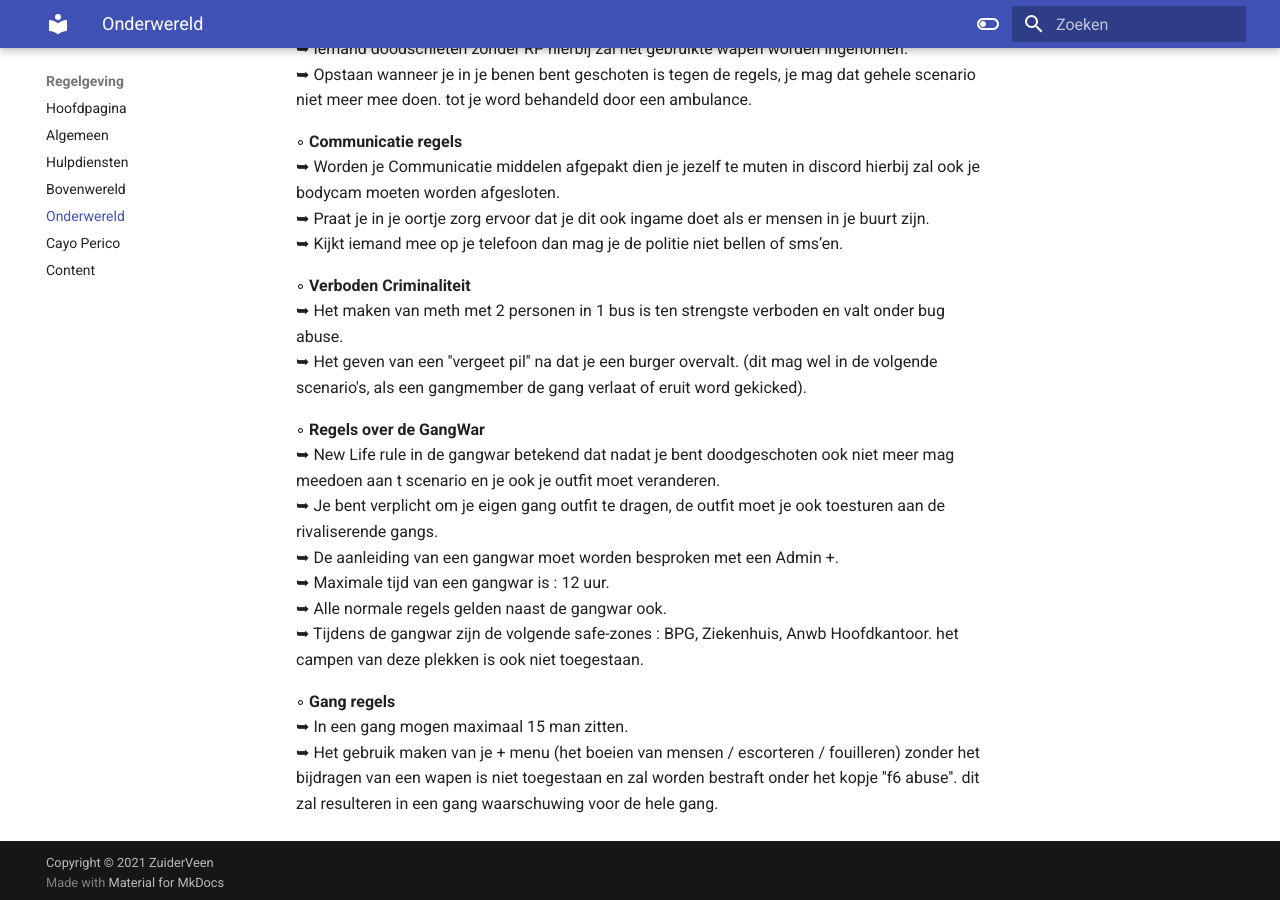
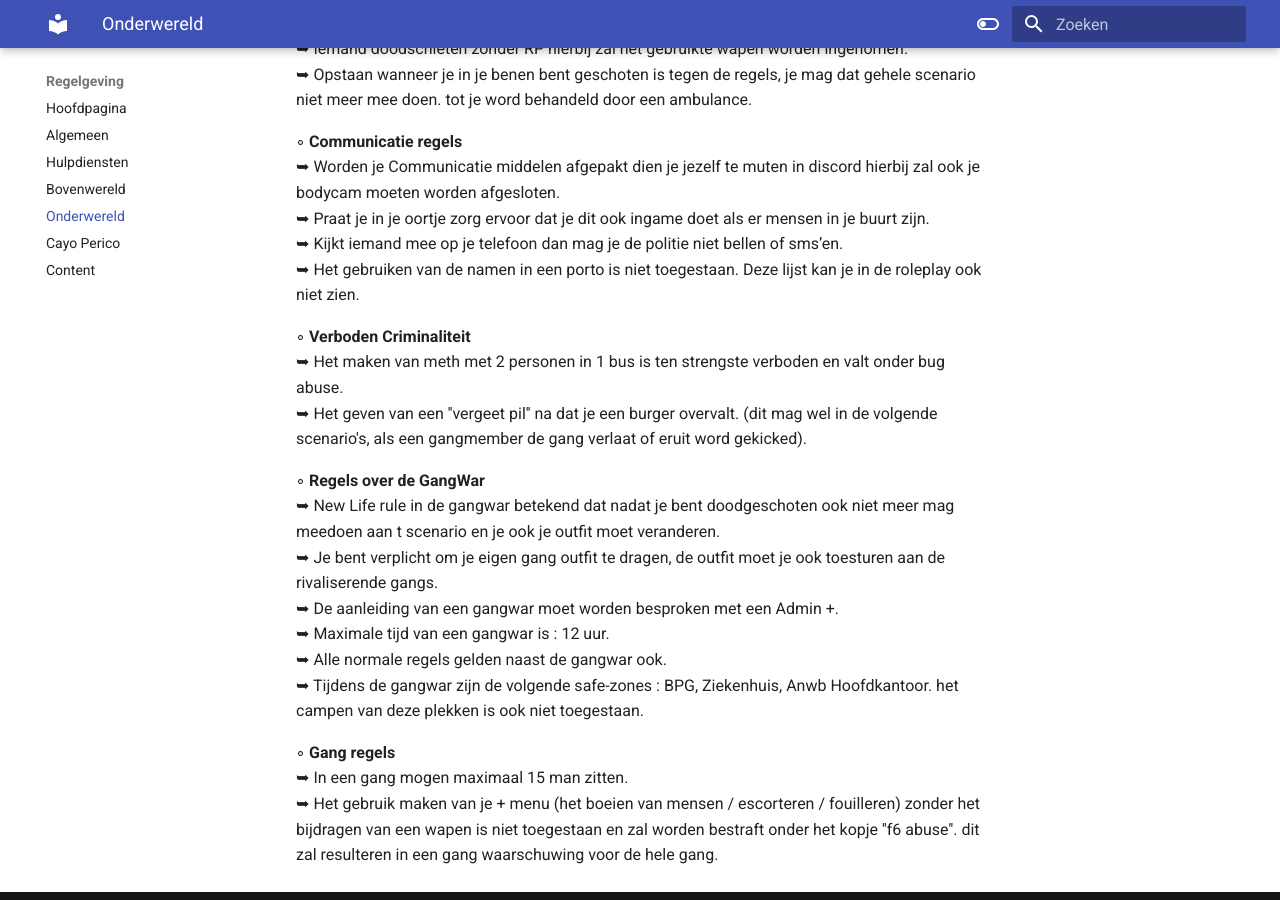
Before and after one commit to CappaWappa/Regels, an MkDocs documentation site: the page built from docs/onderwereld.md, in a window 1280 px wide and 900 px high, scrolled down 3071 px. Built offline with MkDocs 1.6.1 and Material for MkDocs 9.7.7, drawn with Linux system fonts in a browser that asks for light colours; comment, search, counter and statistics services are not loaded.

Commit message:
Update onderwereld.md

```diff
--- a/docs/onderwereld.md
+++ b/docs/onderwereld.md
@@ -97,6 +97,7 @@ Nieuwe spelers die de onderwereld induiken worden niet meer geacht als nieuwe sp
      ➥ Worden je Communicatie middelen afgepakt dien je jezelf te muten in discord hierbij zal ook je bodycam moeten worden afgesloten.<br>
      ➥ Praat je in je oortje zorg ervoor dat je dit ook ingame doet als er mensen in je buurt zijn. <br>
      ➥ Kijkt iemand mee op je telefoon dan mag je de politie niet bellen of sms’en.    <br>
+     ➥ Het gebruiken van de namen in een porto is niet toegestaan. Deze lijst kan je in de roleplay ook niet zien. <br>
 
 ◦ <b>Verboden Criminaliteit</b><br>
      ➥ Het maken van meth met 2 personen in 1 bus is ten strengste verboden en valt onder bug abuse.<br>
```
